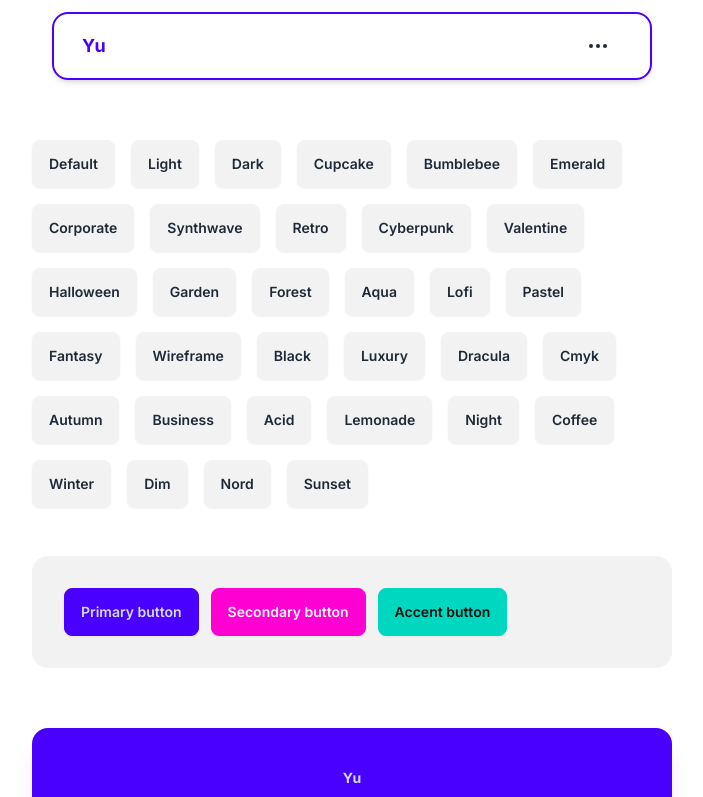
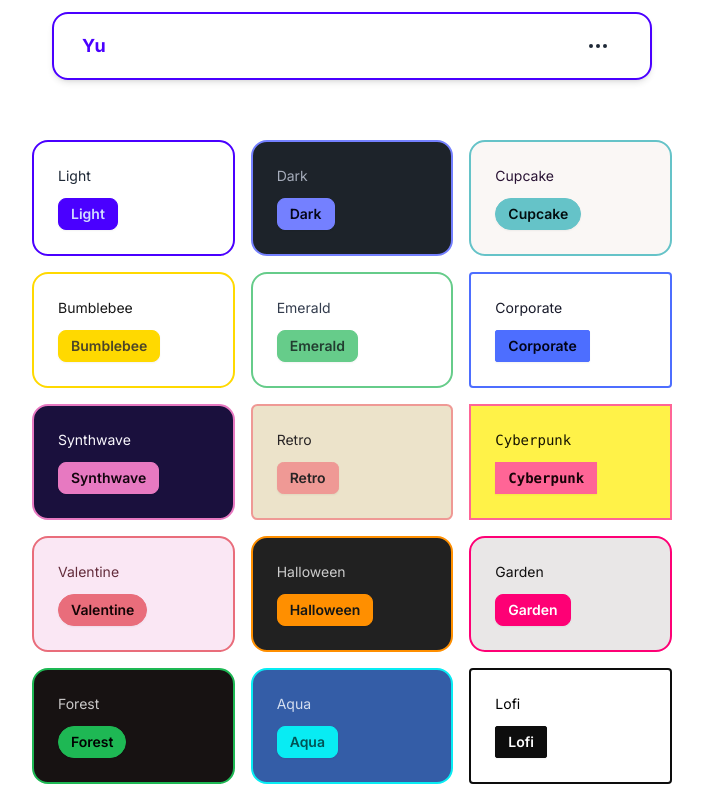
Before and after one commit to piotrszubert/blog-template-daisy, a Next.js app: page /themes in a window 1280 px wide. Shown: the top 797 px of the page, without its empty margins (288-991 px from the left). Built offline with nearby package versions, Linux system fonts and the light colour scheme.

Commit message:
Update themes-preview.tsx

```diff
--- a/app/components/themes-preview.tsx
+++ b/app/components/themes-preview.tsx
@@ -6,7 +6,7 @@ export const ThemesPreview = () => {
   const { theme, setTheme } = useTheme()
 
   const themes = [
-    "default",
+    // "default",y
     "light",
     "dark",
     "cupcake",
@@ -42,13 +42,17 @@ export const ThemesPreview = () => {
   ]
 
   return (
-    <div className="flex flex-wrap gap-4">
+    <div className="grid grid-cols-3 gap-4">
       {themes.map((themeOption) => (
+        <div
+          data-theme={themeOption}
+          className="p-6 border-2 border-primary space-y-3 rounded-[var(--rounded-box)]" >
+            <div className="capitalize text-sm">{themeOption}</div>
           <input
             key={themeOption}
             type="radio"
             name="theme-buttons"
-          className="btn"
+            className="btn btn-primary btn-sm"
             checked={theme === themeOption}
             // capitalize theme name
             aria-label={
@@ -59,14 +63,15 @@ export const ThemesPreview = () => {
             }}
             value={themeOption}
           />
+        </div>
       ))}
-      <div className="bg-base-200 mt-8 p-8 w-full rounded-[var(--rounded-box)]">
+      {/* <div className="bg-base-200 mt-8 p-8 w-full rounded-[var(--rounded-box)]">
         <div className="flex flex-wrap gap-3">
           <button className="btn btn-primary">Primary button</button>
           <button className="btn btn-secondary">Secondary button</button>
           <button className="btn btn-accent">Accent button</button>
         </div>
-      </div>
+      </div> */}
     </div>
   )
 }
```
Lines whose indentation alone changed are shown as unchanged.
